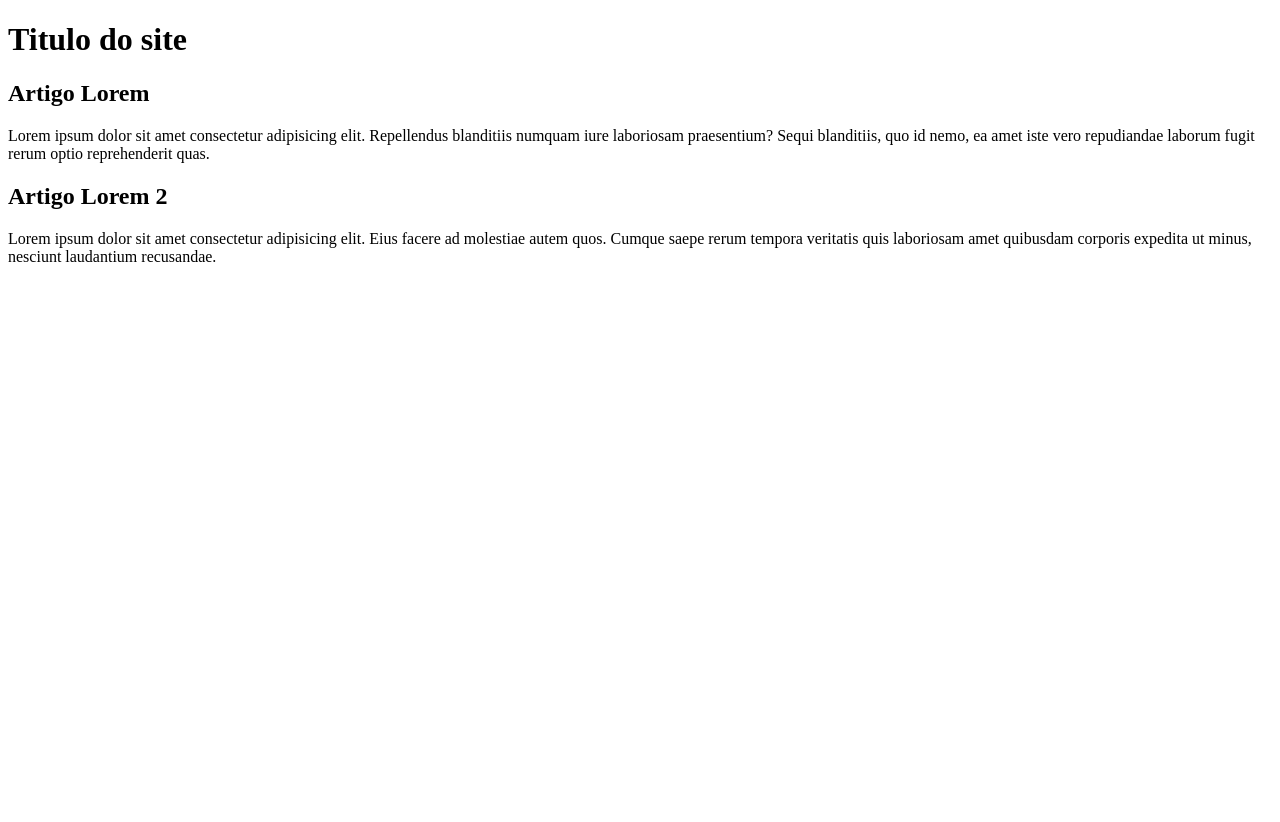
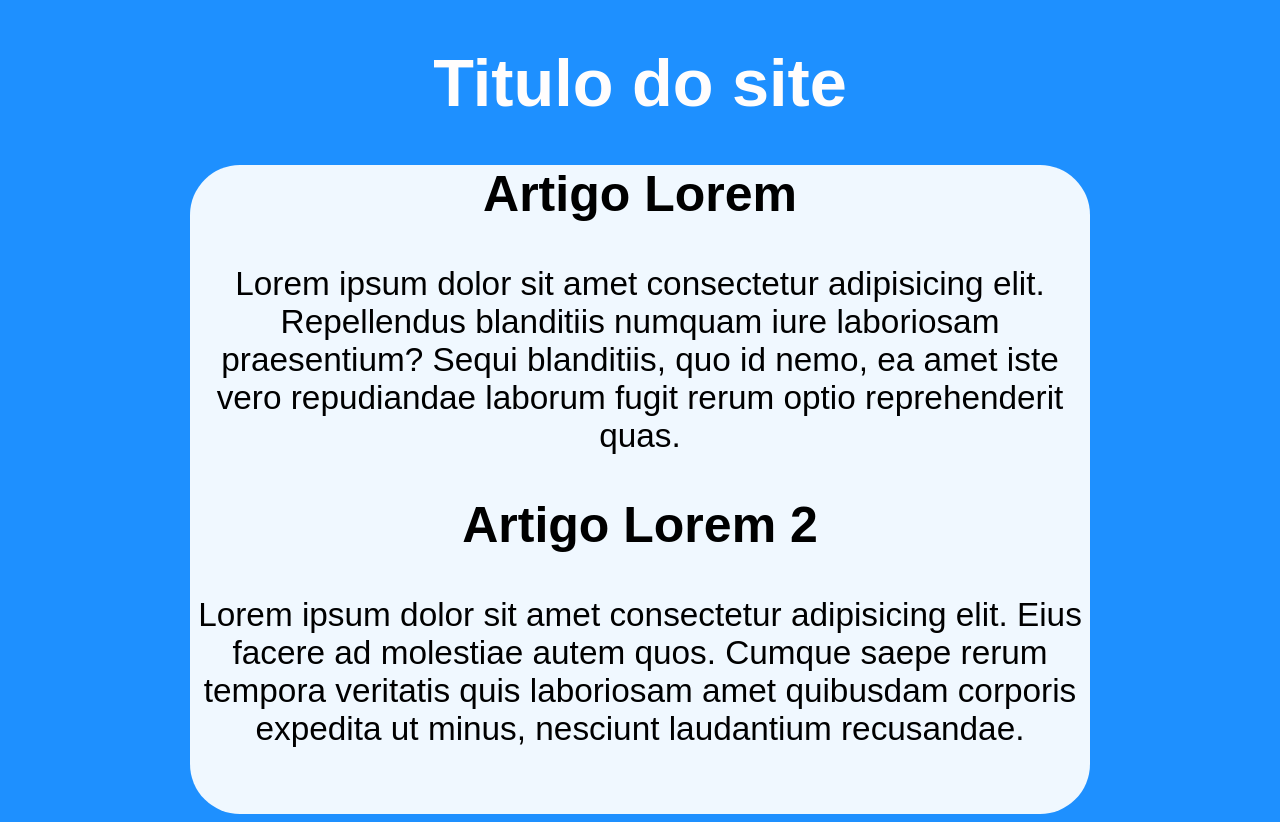
Before and after one commit to zero0101011/Projeto-Site, a plain HTML site: page site/index.html in a window 1280 px wide. Before the commit the page ends 800 px from the top, so only its background shows below. Drawn offline with Linux system fonts and the light colour scheme.

Commit message:
iniciei o design

```diff
--- /dev/null
+++ b/site/design.css
@@ -0,0 +1,19 @@
+body{
+    background-color: dodgerblue;
+     font: normal 25pt arial;
+}
+
+header{
+    color: rgb(255, 253, 253);
+    text-align: center;
+}
+
+main{
+    background-color: aliceblue;
+    width: 900px;
+    border-radius: 50px;
+    margin: auto;
+    color: black;
+    text-align: center;
+    padding-bottom: 25pt;
+}
--- a/site/index.html
+++ b/site/index.html
@@ -4,12 +4,13 @@
     <meta charset="UTF-8">
     <meta name="viewport" content="width=device-width, initial-scale=1.0">
     <title>Projeto Site</title>
+    <link rel="stylesheet" href="design.css">
 </head>
 <body>
+    <header>
+        <h1>Titulo do site</h1>
+    </header>
     <main>
-        <header>
-            <h1>Titulo do site</h1>
-        </header>
 
         <article>
             <h2>Artigo Lorem </h2>
```
